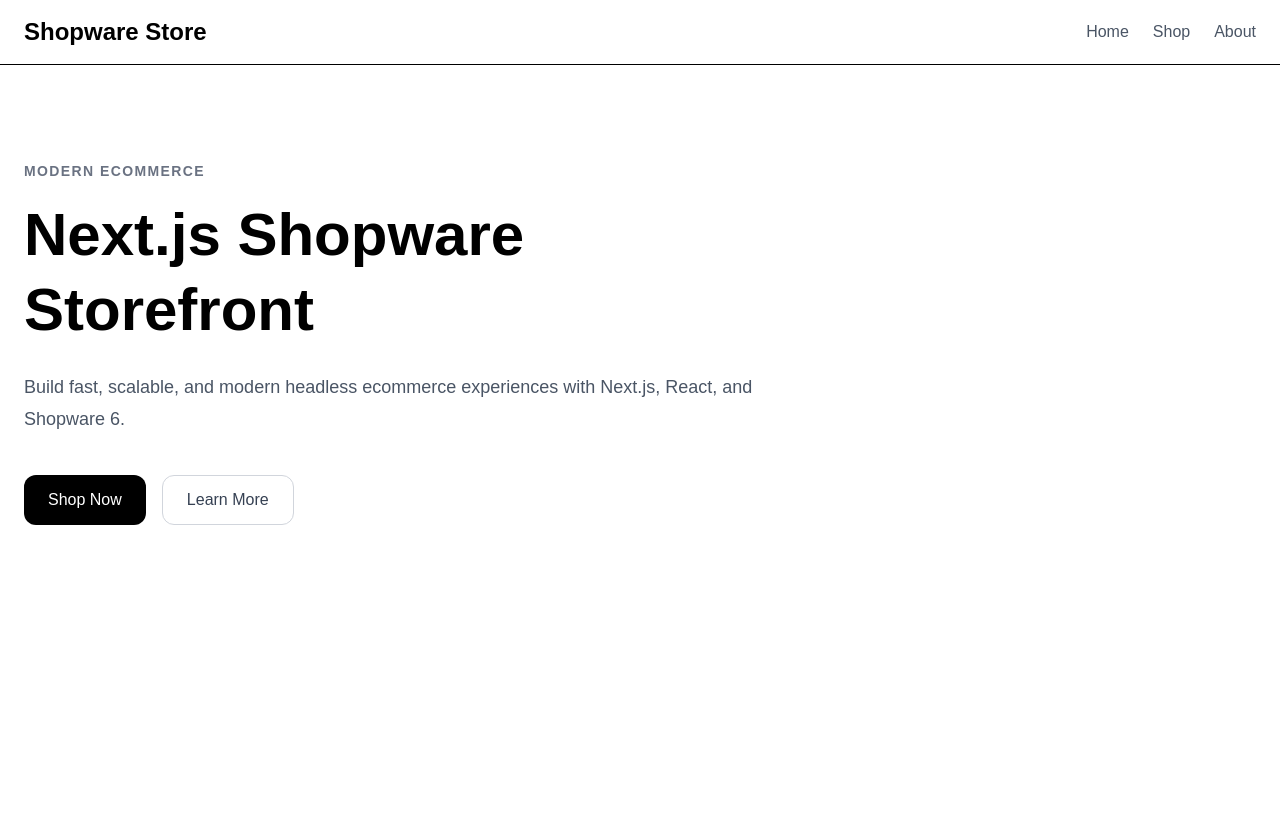
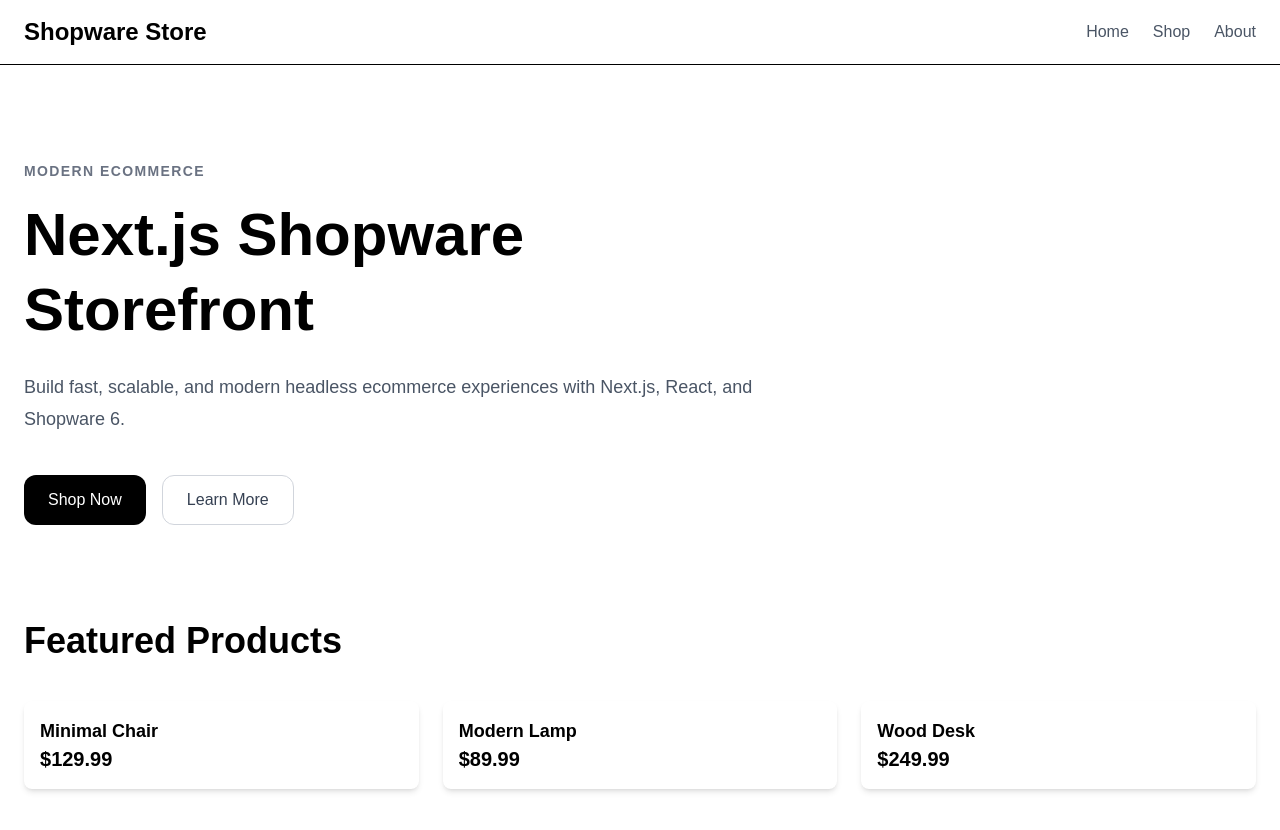
Before and after one commit to AnnaMnesia/nextjs-shopware-storefront, a Next.js app: page / in a window 1280 px wide. Shown: the top 830 px of the page. Before the commit the page ends 800 px from the top, so only its background shows below. Built offline with nearby package versions, Linux system fonts and the light colour scheme.

Commit message:
Create product card grid

```diff
--- a/app/page.tsx
+++ b/app/page.tsx
@@ -1,10 +1,11 @@
-import { Navbar, Hero } from "@/components";
+import { Navbar, Hero, Products } from "@/components";
 
 const Home = () => {
   return (
     <main className="min-h-screen bg-white text-black">
       <Navbar />
       <Hero />
+      <Products />
     </main>
   );
 };
--- /dev/null
+++ b/components/ProductCard.tsx
@@ -0,0 +1,15 @@
+type ProductCardProps = {
+  title: string;
+  price: number;
+};
+
+const ProductCard = ({ title, price }: ProductCardProps) => {
+  return (
+    <div className="bg-white p-4 shadow-md rounded-lg">
+      <h3 className="text-lg font-bold">{title}</h3>
+      <p className="text-xl font-bold">${price.toFixed(2)}</p>
+    </div>
+  );
+};
+
+export default ProductCard;
--- /dev/null
+++ b/components/Products.tsx
@@ -0,0 +1,24 @@
+import { ProductCard } from "./index";
+const products = [
+  { id: 1, title: "Minimal Chair", price: 129.99 },
+  { id: 2, title: "Modern Lamp", price: 89.99 },
+  { id: 3, title: "Wood Desk", price: 249.99 },
+];
+const Products = () => {
+  return (
+    <section className="mx-auto max-w-7xl px-6 pb-20">
+      <h2 className="mb-10 text-4xl font-bold">Featured Products</h2>
+      <div className="grid gap-6 md:grid-cols-3">
+        {products.map((product) => (
+          <ProductCard
+            key={product.id}
+            title={product.title}
+            price={product.price}
+          />
+        ))}
+      </div>
+    </section>
+  );
+};
+
+export default Products;
--- a/components/index.ts
+++ b/components/index.ts
@@ -1,2 +1,4 @@
 export { default as Navbar } from "./Navbar";
 export { default as Hero } from "./Hero";
+export { default as ProductCard } from "./ProductCard";
+export { default as Products } from "./Products";
```
